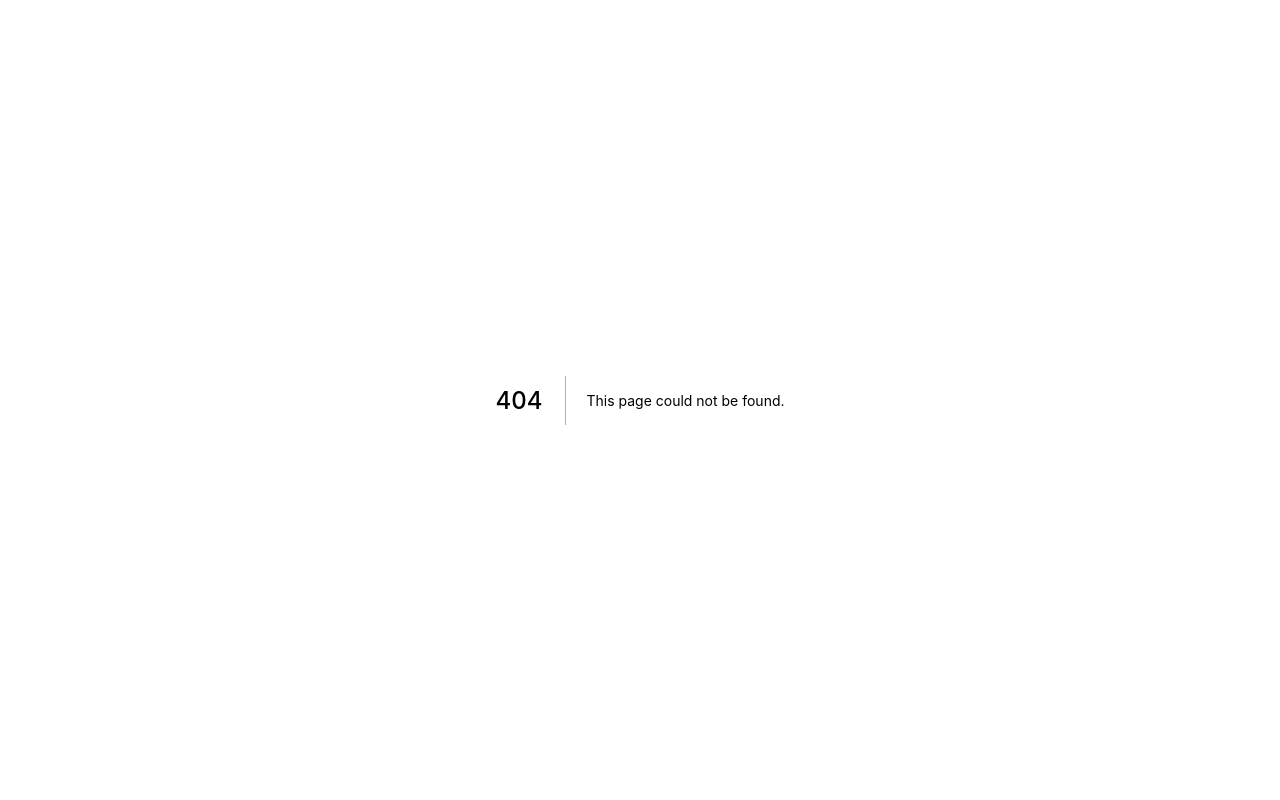
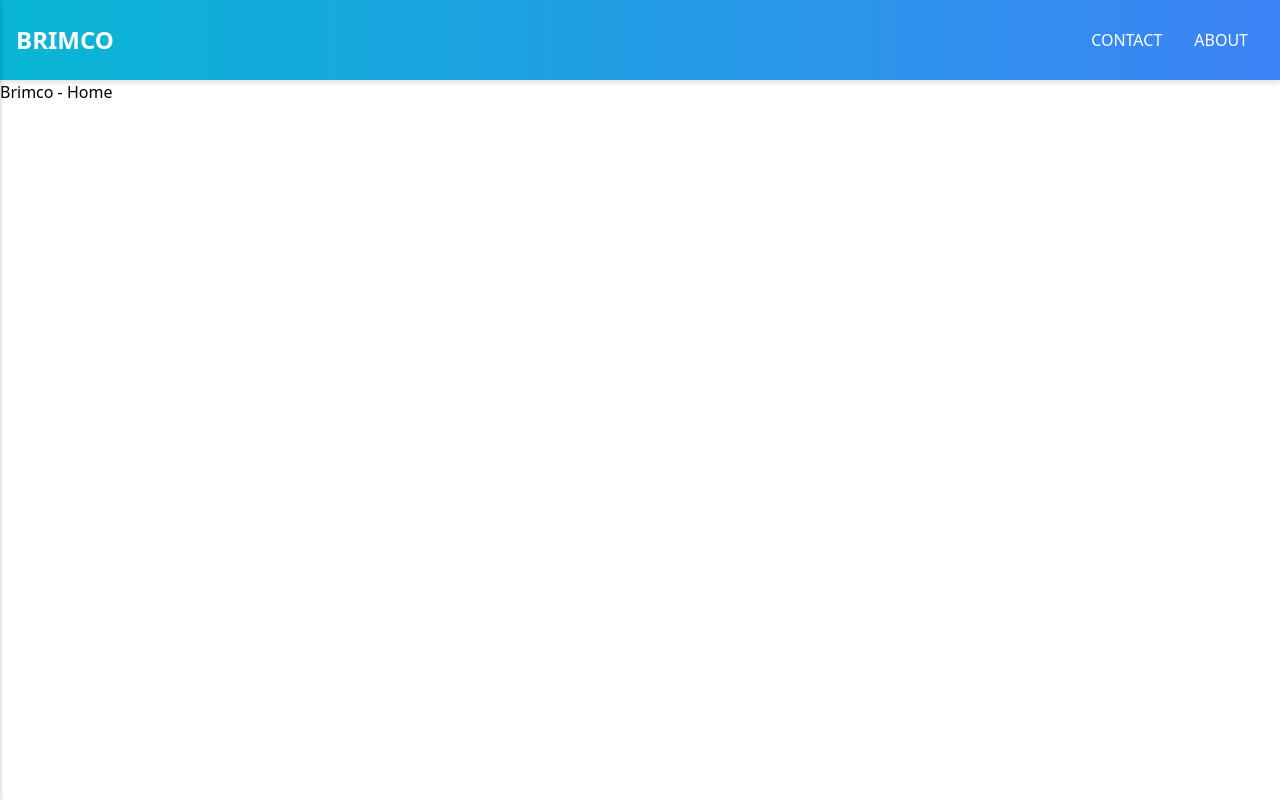
Before and after one commit to S-Race/brimco, a Next.js app: page /home in a window 1280 px wide. Before the commit this address had no page. Built offline with nearby package versions, Linux system fonts and the light colour scheme.

Commit message:
feat: Added Homepage with Navbar functionality

```diff
--- /dev/null
+++ b/components/Navbar.js
@@ -0,0 +1,56 @@
+import {useState} from 'react'
+
+function NavLink({to, children}) {
+    return <a href={to} className={`mx-4`}>
+        {children}
+    </a>
+}
+function MobileNav({open, setOpen}) {
+    return (
+        <div className={`absolute top-0 left-0 h-screen w-screen bg-white transform ${open ? "-translate-x-0" : "-translate-x-full"} transition-transform duration-300 ease-in-out filter drop-shadow-md `}>
+            <div className="flex items-center justify-center filter drop-shadow-md bg-white h-20"> {/*logo container*/}
+                <a className="text-xl font-semibold" href="/">LOGO</a>
+            </div>
+            <div className="flex flex-col ml-4">
+                <a className="text-xl font-medium my-4" href="/about" onClick={() => setTimeout(() => {setOpen(!open)}, 100)}>
+                    About
+                </a>
+                <a className="text-xl font-normal my-4" href="/contact" onClick={() => setTimeout(() => {setOpen(!open)}, 100)}>
+                    Contact
+                </a>
+            </div>
+        </div>
+    )
+}
+
+export default function Navbar() {
+    const [open, setOpen] = useState(false)
+    return (
+        <nav className="flex filter drop-shadow-md bg-stone-100 sm:bg-gradient-to-r from-cyan-500 to-blue-500 opacity-[.99] relative px-4 py-4 h-20 items-center">
+            <MobileNav open={open} setOpen={setOpen}/>
+            <div className="w-3/12 flex items-center">
+                <a className="text-2xl font-semibold text-white" href="/">BRIMCO</a>
+            </div>
+            <div className="w-9/12 flex justify-end items-center">
+
+                <div className="z-50 flex relative w-8 h-8 flex-col justify-between items-center md:hidden" onClick={() => {
+                    setOpen(!open)
+                }}>
+                    {/* hamburger button */}
+                    <span className={`h-1 w-full bg-black rounded-lg transform transition duration-300 ease-in-out ${open ? "rotate-45 translate-y-3.5" : ""}`} />
+                    <span className={`h-1 w-full bg-black rounded-lg transition-all duration-300 ease-in-out ${open ? "w-0" : "w-full"}`} />
+                    <span className={`h-1 w-full bg-black rounded-lg transform transition duration-300 ease-in-out ${open ? "-rotate-45 -translate-y-3.5" : ""}`} />
+                </div>
+
+                <div className="hidden md:flex text-white">
+                    <NavLink to="/contact">
+                        CONTACT
+                    </NavLink>
+                    <NavLink to="/about">
+                        ABOUT
+                    </NavLink>
+                </div>
+            </div>
+        </nav>
+    )
+}
--- a/package.json
+++ b/package.json
@@ -17,6 +17,6 @@
     "eslint": "8.9.0",
     "eslint-config-next": "12.0.10",
     "postcss": "^8.4.6",
-    "tailwindcss": "^3.0.22"
+    "tailwindcss": "^3.0.23"
   }
 }
--- /dev/null
+++ b/pages/home.js
@@ -0,0 +1,18 @@
+import Head from 'next/head'
+import React from 'react'
+import Navbar from '../components/Navbar'
+
+const home = () => {
+  return (
+    <div>
+        <Head>
+            <title>Brimco - Home</title>
+            <meta name="description" content="Homepage for Brimco" />
+        </Head>
+        <Navbar />
+        <h1>Brimco - Home</h1>
+    </div>
+  )
+}
+
+export default home
```
